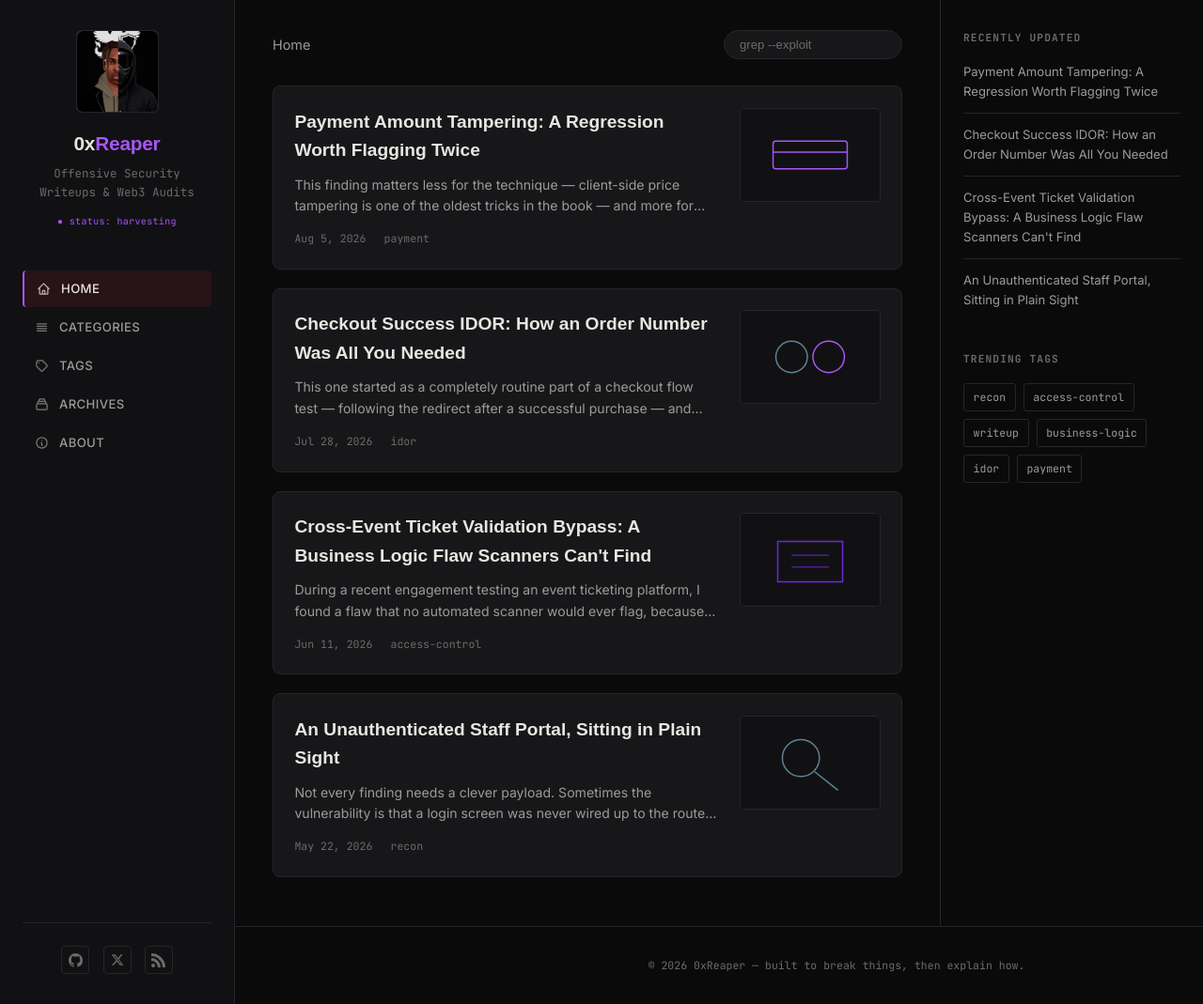
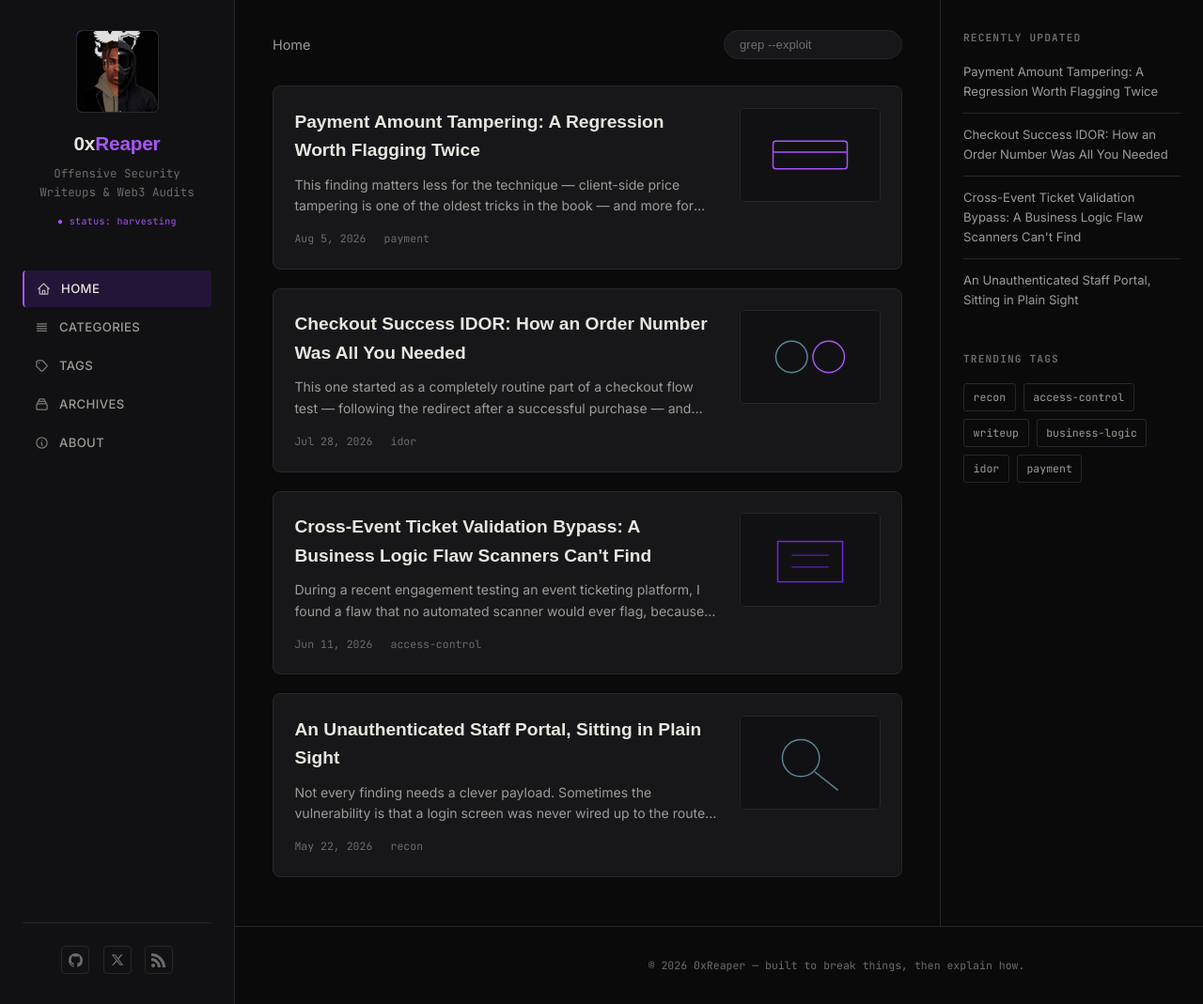
Before and after one commit to avcve/0xreaper-blog, a Jekyll site: the page built from index.html, in a window 1280 px wide and 1069 px high. Shown: the whole window at 94% size. Built offline with Jekyll 4.4.1, drawn with Linux system fonts in a browser that asks for light colours; some web fonts are replaced.

Commit message:
swap accent color to violet, add pfp as logo

```diff
--- a/assets/css/style.css
+++ b/assets/css/style.css
@@ -89,7 +89,7 @@
 }
 nav.sidebar-nav a:hover{background:rgba(255,255,255,0.04); color:var(--bone);}
 nav.sidebar-nav a.active{
-  background:rgba(139,30,47,0.18);
+  background:rgba(109,40,217,0.18);
   color:var(--bone);
   border-left:2px solid var(--blood-bright);
 }
@@ -226,7 +226,7 @@
   padding:0.25rem 0.6rem; border-radius:3px; font-weight:700; letter-spacing:0.04em;
   margin-bottom:1rem;
 }
-.sev-critical{background:rgba(201,54,74,0.15); color:var(--blood-bright); border:1px solid var(--blood);}
+.sev-critical{background:rgba(168,85,247,0.15); color:var(--blood-bright); border:1px solid var(--blood);}
 .sev-high{background:rgba(200,140,50,0.15); color:#d99a3a; border:1px solid #7a5c1e;}
 .sev-medium{background:rgba(91,132,148,0.15); color:var(--steel); border:1px solid #345560;}
 
```
